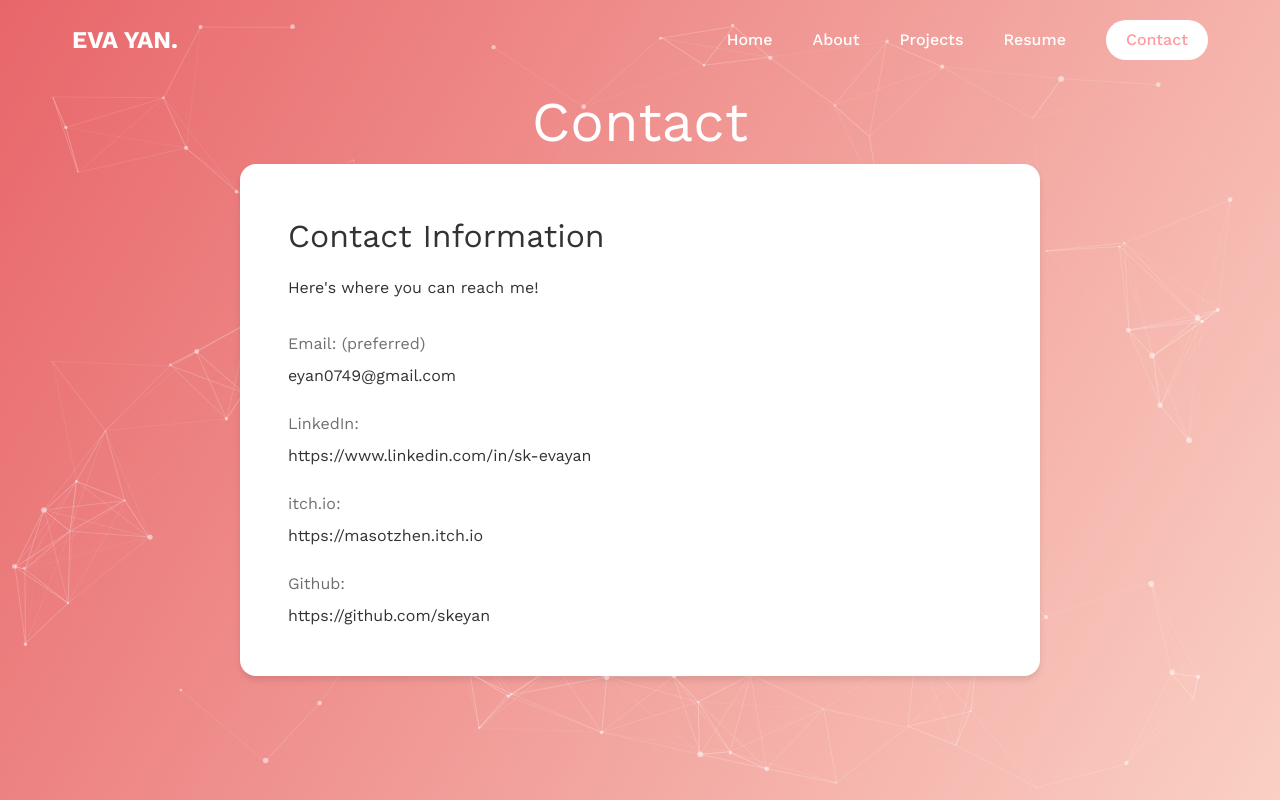
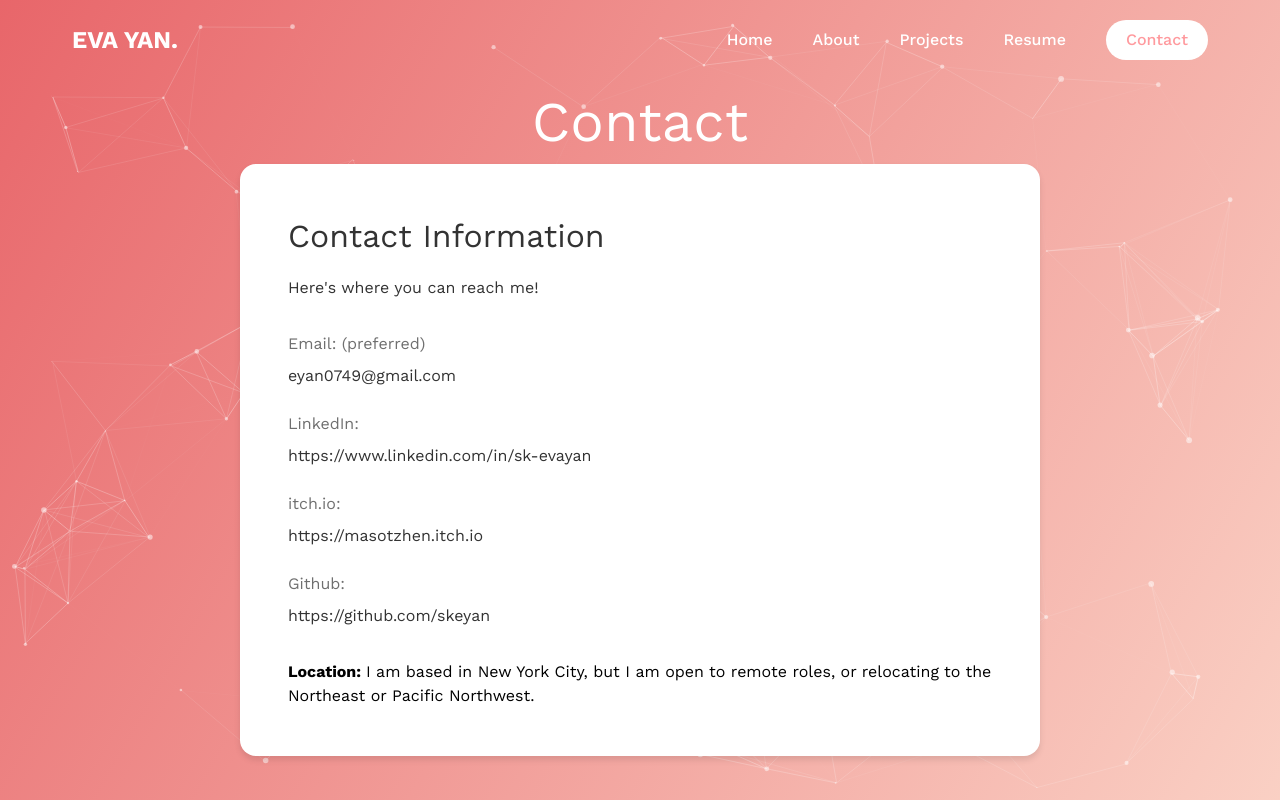
Before and after one commit to skeyan/dev-portfolio, a React (Vite) app: page /contact in a window 1280 px wide. Shown: the top 800 px of the page. Built offline with nearby package versions, Linux system fonts and the light colour scheme.

Commit message:
Add location to contact page

```diff
--- a/src/pages/ContactPage.jsx
+++ b/src/pages/ContactPage.jsx
@@ -45,6 +45,11 @@ const Contact = () => {
               </div>
             ))}
           </div>
+
+          <div className="contact-more-info">
+            <b>Location: </b>
+            I am based in New York City, but I am open to remote roles, or relocating to the Northeast or Pacific Northwest.
+          </div>
         </div>
       </div>
     </main>
--- a/src/styles/components/contact.scss
+++ b/src/styles/components/contact.scss
@@ -124,3 +124,7 @@
 .contact-value:hover {
   color: var(--color-primary);
 }
+
+.contact-more-info {
+  margin-top: 2rem;
+}
```
Lines whose indentation alone changed are shown as unchanged.
